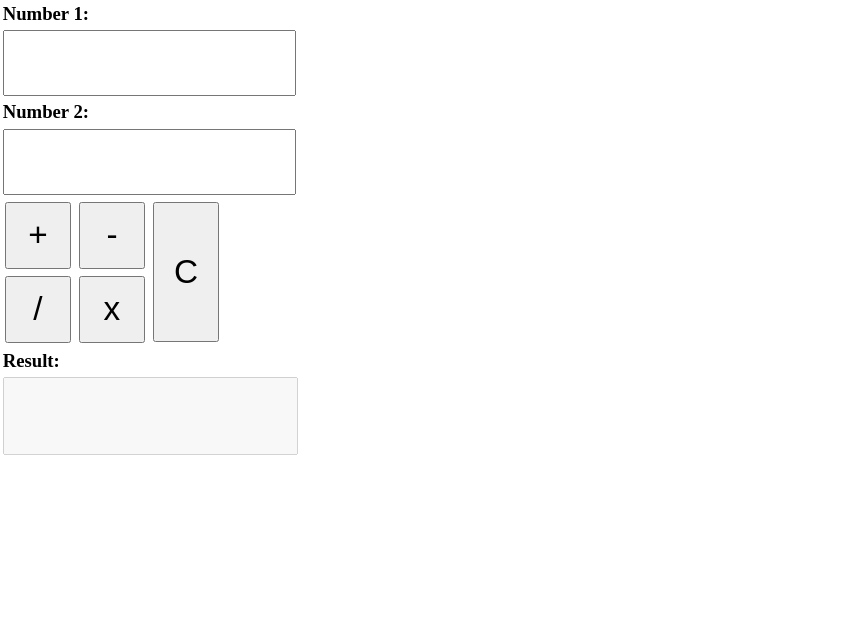
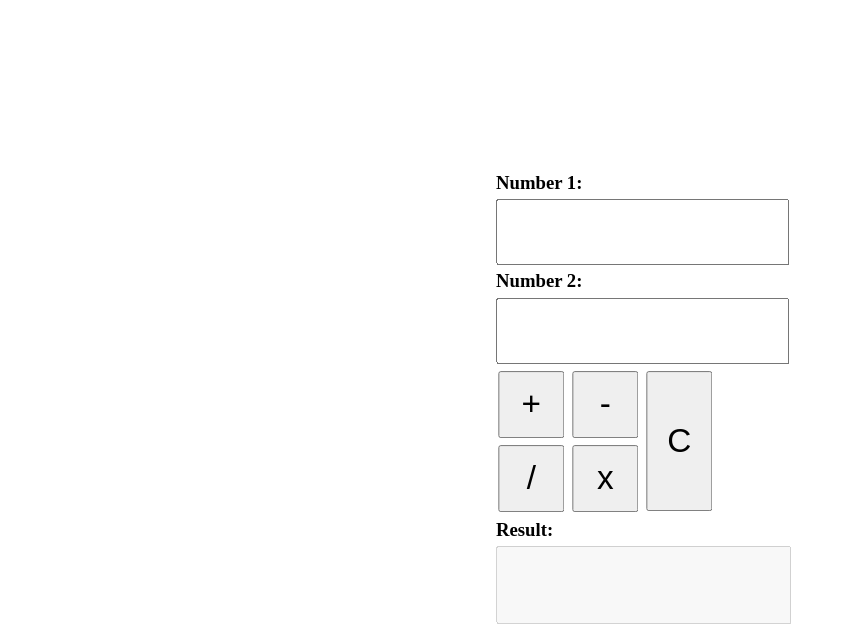
Before and after one commit to bornakpaul/arithmetic_operations_js, a plain HTML site: page index.html in a window 1280 px wide. Shown: the whole page, without its empty margins (0-851 px from the left). Drawn offline with Linux system fonts and the light colour scheme.

Commit message:
complete

```diff
--- a/index.html
+++ b/index.html
@@ -8,7 +8,7 @@
     <link rel="stylesheet" href="style.css">
 </head>
 <body>
-    <div class="container">
+    <div class="container" id="container">
         <h3>Number 1:</h3>
         <input type="text" class="num1" id="num1" value="">
         <h3>Number 2:</h3>
--- a/style.css
+++ b/style.css
@@ -1,7 +1,6 @@
 *{
     margin: 0;
     padding: 0;
-
 }
 
 h3{
@@ -10,8 +9,11 @@ h3{
 
 .container{
     width: 220pt;
-    align-items: center;
-    box-sizing: border-box;
+    position: absolute;
+
+    top: 50%;
+    left: 50%;
+    transform: translate(-50%, -50%);
 }
 
 .num1, .num2{
```
